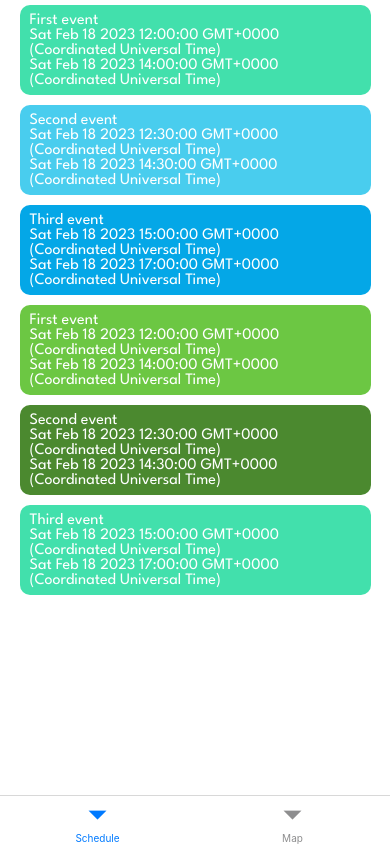
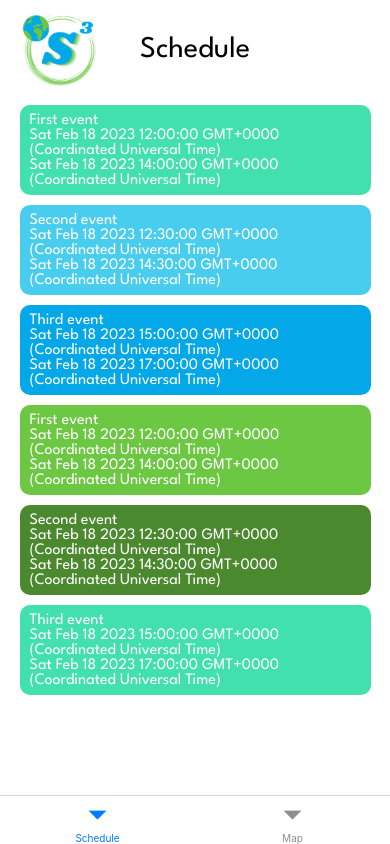
Before and after one commit to studentsustainabilitysummit/SSS-App, a React Native app: screen /Schedule in a window 390 px wide. Built offline with nearby package versions, Linux system fonts and the light colour scheme.

Commit message:
Add HeaderView

```diff
--- a/app/screens/ScheduleScreen.js
+++ b/app/screens/ScheduleScreen.js
@@ -1,10 +1,11 @@
-import { FlatList, StyleSheet} from 'react-native'
+import { FlatList, StyleSheet, Text, View} from 'react-native'
 import React from 'react'
 import BuildingLocation from '../BuildingLocation';
 import { InPersonEvent } from '../Event';
 import EventListItemView from '../views/EventListItemView';
 import { SafeAreaView } from 'react-native-safe-area-context';
 import Topic from '../Topic';
+import HeaderView from '../views/HeaderView';
 
 const location1 = new BuildingLocation(1, "First building", "101", 38.98598, -76.94509);
 const location2 = new BuildingLocation(2, "First building", "201", 38.98598, -76.94509);
@@ -22,6 +23,7 @@ const events = [event1, event2, event3, event4, event5, event6];
 export default function ScheduleScreen() {
   return (
     <SafeAreaView style={styles.container} edges={['top']}>
+      <HeaderView title={"Schedule"}/>
       <FlatList style={styles.list} data={events} renderItem={({item}) => <EventListItemView event={item} />} />
     </SafeAreaView>
   )
@@ -35,6 +37,6 @@ const styles = StyleSheet.create({
         justifyContent: 'center',
       },
       list: {
-        width: '100%'
+        width: '100%',
       }
 })
--- /dev/null
+++ b/app/views/HeaderView.js
@@ -0,0 +1,35 @@
+import { Image, StyleSheet, Text, View } from 'react-native'
+import React from 'react'
+
+export default function HeaderView({title}) {
+  return (
+    <View style={styles.container}>
+        <Image source={require('../assets/SSSlogo1.png')} style={styles.logo}/>
+        <Text style={styles.title}>
+            {title}
+        </Text>
+    </View>
+  )
+
+}
+
+const styles = StyleSheet.create({
+    container: {
+        width: '100%',
+        height: 100,
+        flexDirection: 'row',
+        justifyContent: 'center',
+        alignItems: 'center'
+    },
+    title: {
+        fontSize: 30,
+        fontFamily: 'LeagueSpartan',
+    },
+    logo: {
+        width: 100,
+        height: 100,
+        position: "absolute",
+        top: 0,
+        left: 10,
+    },
+})
```
Also changed, not shown: app/assets/SSSlogo1.png (added).
